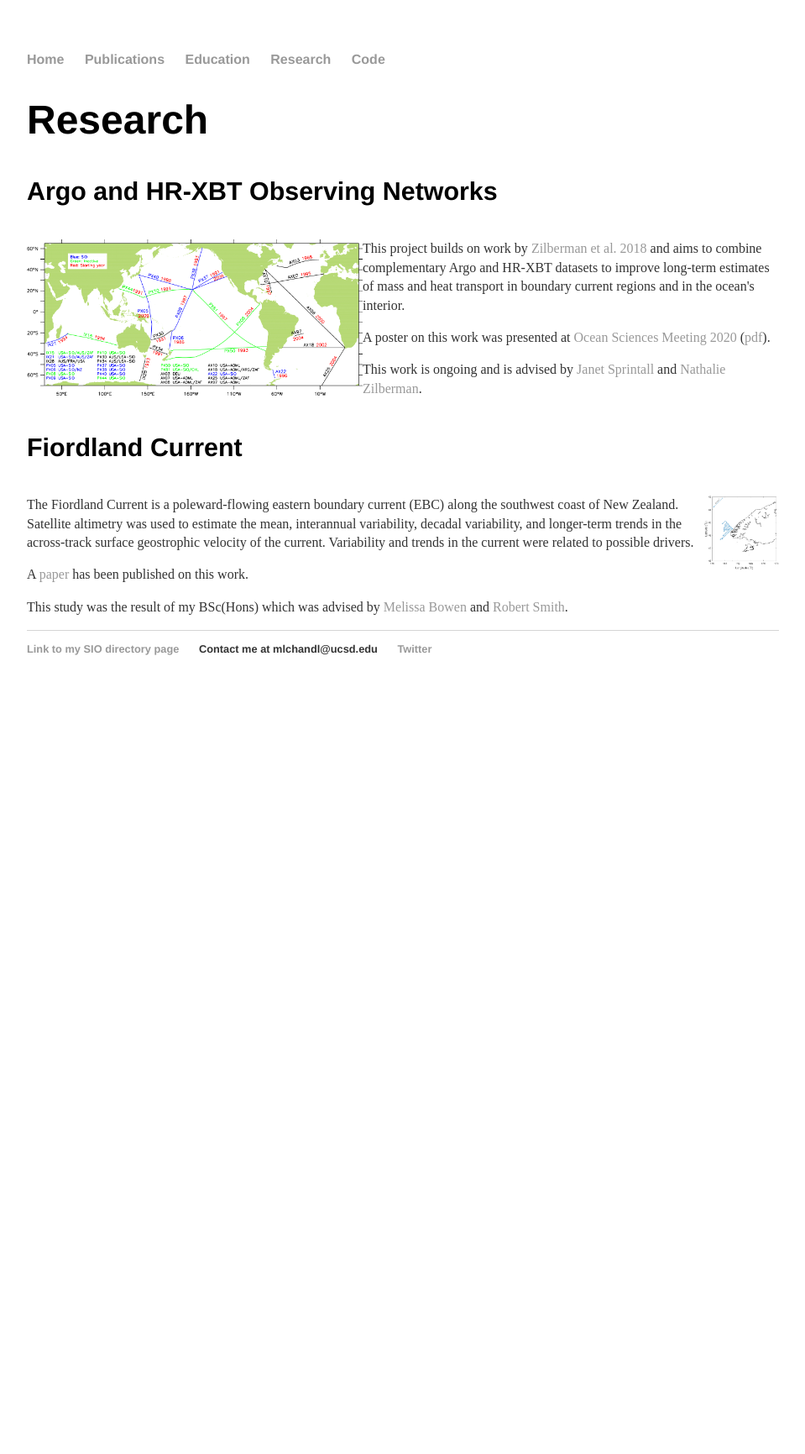
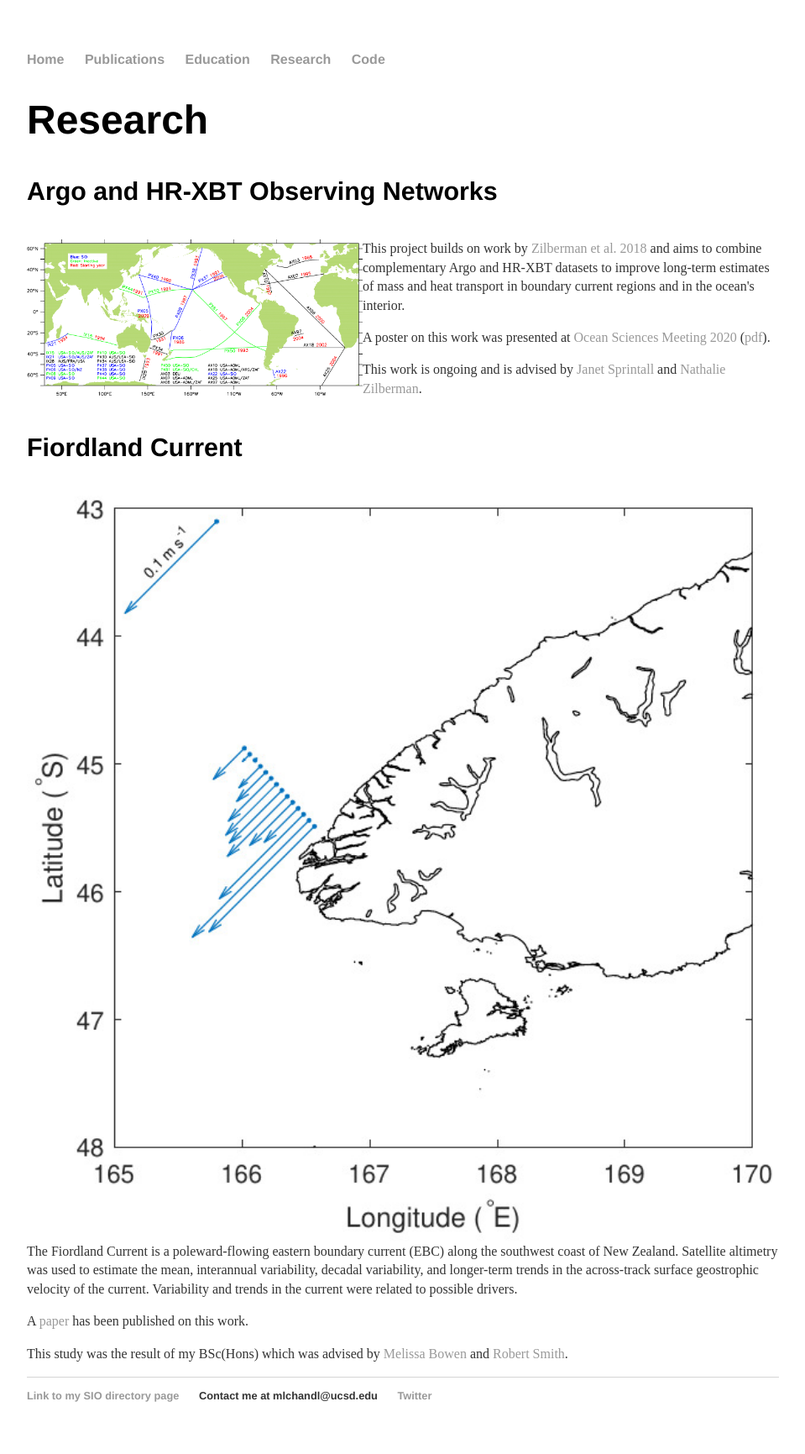
Before and after one commit to mlchandler/mlchandler.github.io, a Jekyll site: the page built from research/index.html, in a window 1280 px wide. Shown: the whole page at 84% size, without its empty margins (160-1119 px from the left). Built offline with Jekyll 4.4.1, drawn with Linux system fonts in a browser that asks for light colours; before the commit the page ends 900 px from its top, so only the background shows below that.

Commit message:
Update index.html

```diff
--- a/research/index.html
+++ b/research/index.html
@@ -26,7 +26,7 @@ This work is ongoing and is advised by <a href="https://jsprintall.scrippsprofil
 
 <h4>Fiordland Current</h4>
 
-<img src="south_current.jpg" style="width:10%" align="right" >
+<img src="south_current.jpg" style="width:100%" align="right" >
 
 <p>
 The Fiordland Current is a poleward-flowing eastern boundary current (EBC) along the southwest coast of New Zealand. Satellite altimetry was used to estimate the mean, interannual variability, decadal variability, and longer-term trends in the across-track surface geostrophic velocity of the current. Variability and trends in the current were related to possible drivers.
```
